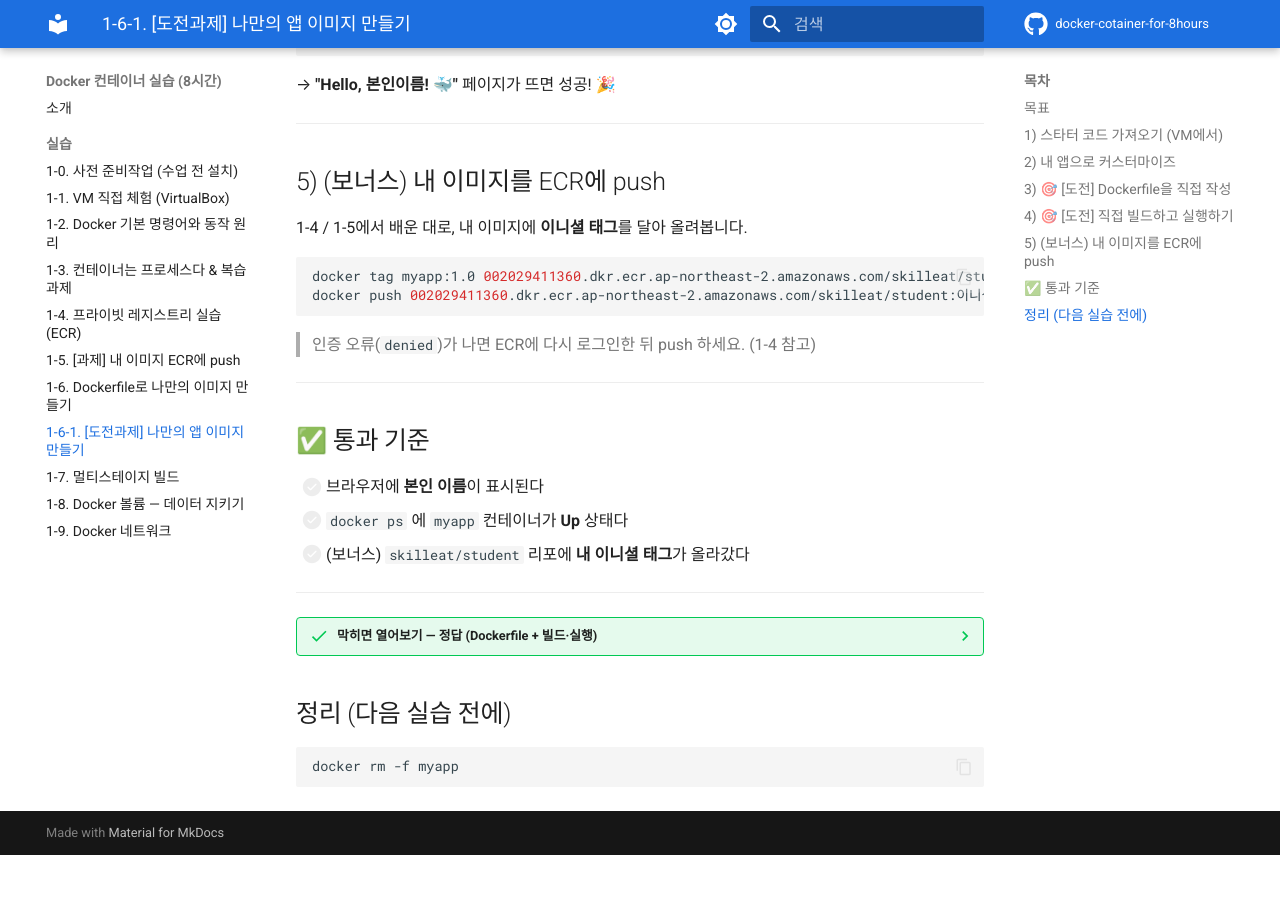
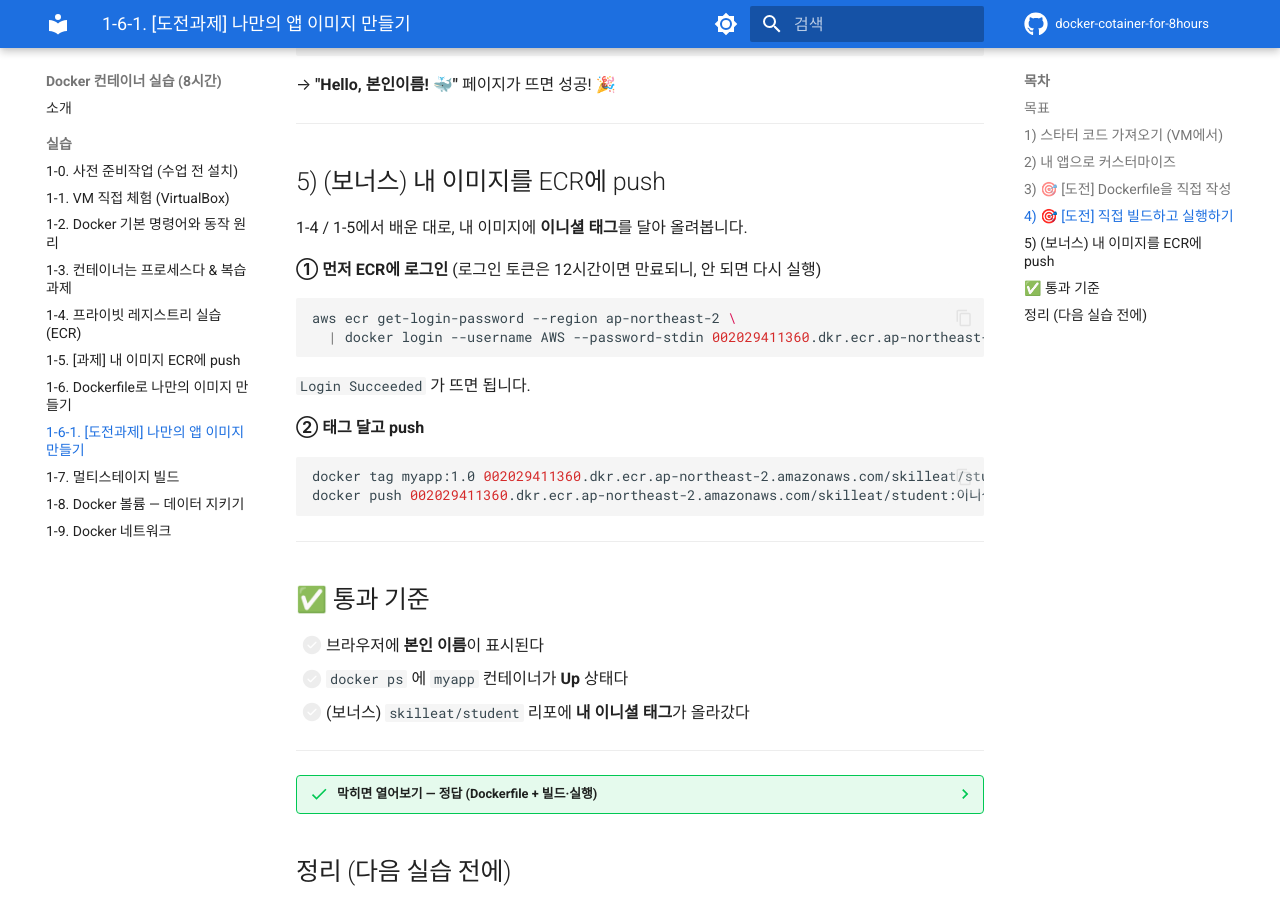
Before and after one commit to skilleat-labs/docker-cotainer-for-8hours, an MkDocs documentation site: the page built from docs/day1/06-1-challenge.md, in a window 1280 px wide and 900 px high, scrolled down 2212 px. Built offline with MkDocs 1.6.1 and Material for MkDocs 9.7.7, drawn with Linux system fonts in a browser that asks for light colours; comment, search, counter and statistics services are not loaded; before the commit the page ends 3067 px from its top, so only the background shows below that.

Commit message:
Challenge: add ECR login command to bonus push step
Co-Authored-By: Claude Opus 4.8 <noreply@anthropic.com>

````diff
--- a/docs/day1/06-1-challenge.md
+++ b/docs/day1/06-1-challenge.md
@@ -86,12 +86,21 @@ http://192.168.56.10:5000
 
 1-4 / 1-5에서 배운 대로, 내 이미지에 **이니셜 태그**를 달아 올려봅니다.
 
+**① 먼저 ECR에 로그인** (로그인 토큰은 12시간이면 만료되니, 안 되면 다시 실행)
+
+```bash
+aws ecr get-login-password --region ap-northeast-2 \
+  | docker login --username AWS --password-stdin 002029411360.dkr.ecr.ap-northeast-2.amazonaws.com
+```
+
+`Login Succeeded` 가 뜨면 됩니다.
+
+**② 태그 달고 push**
+
 ```bash
 docker tag myapp:1.0 002029411360.dkr.ecr.ap-northeast-2.amazonaws.com/skilleat/student:이니셜
 docker push 002029411360.dkr.ecr.ap-northeast-2.amazonaws.com/skilleat/student:이니셜
 ```
-
-> 인증 오류(`denied`)가 나면 ECR에 다시 로그인한 뒤 push 하세요. (1-4 참고)
 
 ---
 
````
